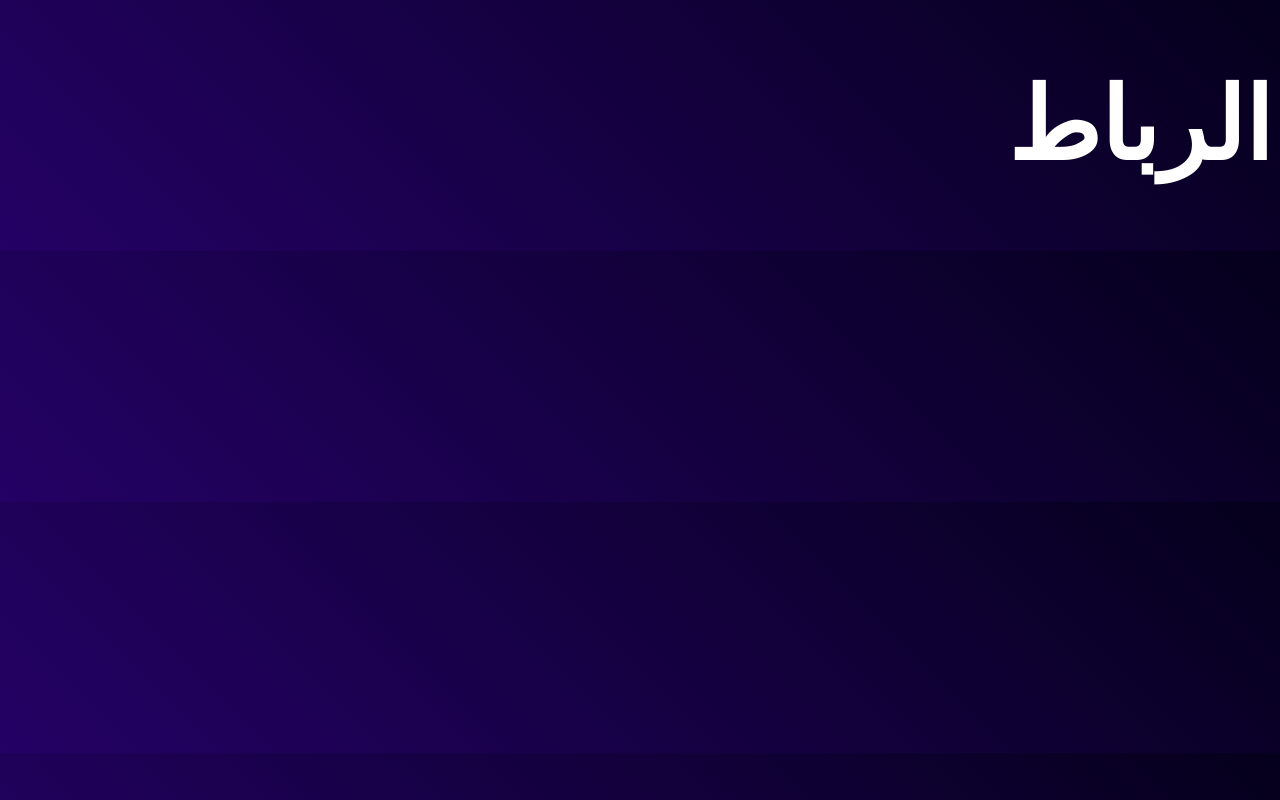
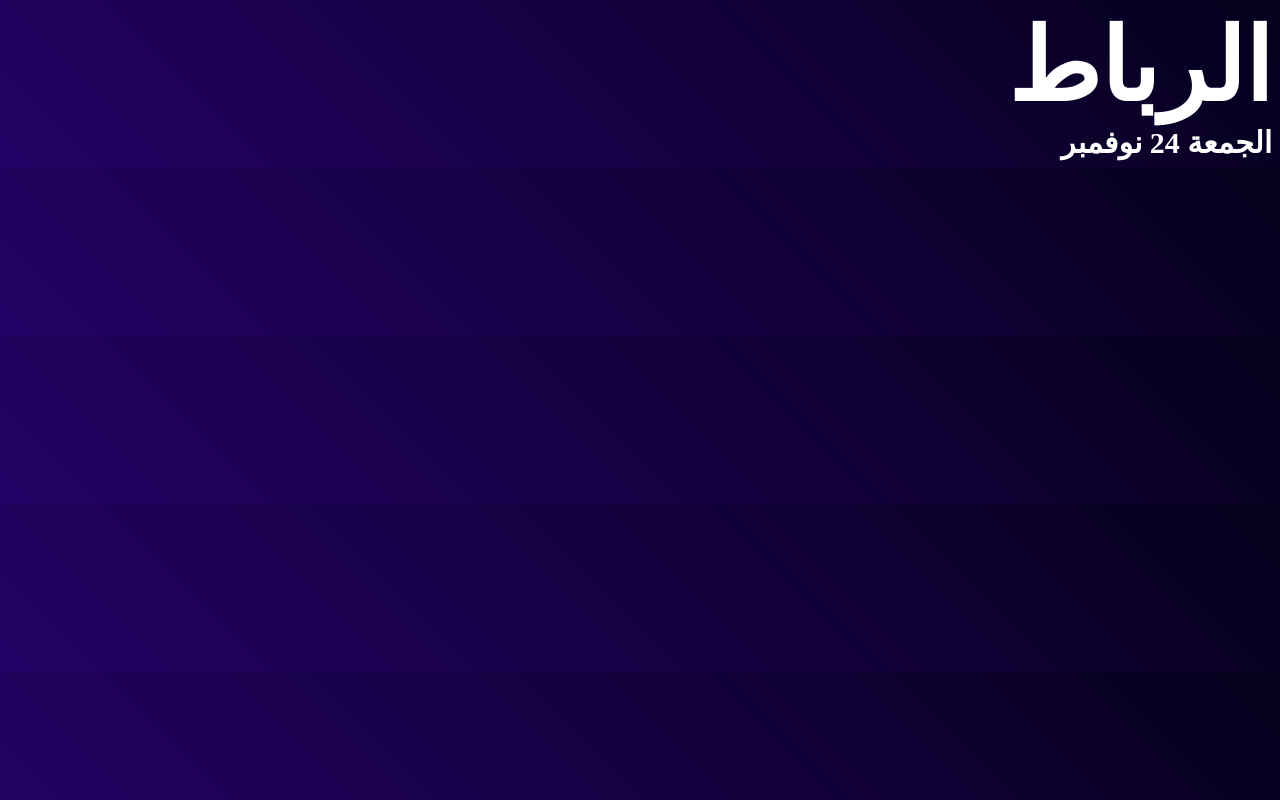
Before and after one commit to Z-kamili/Prayer_Time_API, a plain HTML site: page index.html in a window 1280 px wide. Drawn offline with Linux system fonts and the light colour scheme.

Commit message:
fix style

```diff
--- a/index.html
+++ b/index.html
@@ -13,6 +13,9 @@
             font-size: 100px;
             color: white;
         }
+        h1,h2,h3,h4,h5,h6 {
+            margin: 0px;
+        }
     </style>
 </head>
 <body style="direction:rtl">
@@ -20,8 +23,9 @@
         <!-- CITY NAME + DATE  -->
         <div>
             <!-- CITY NAME -->
-            <div>
+            <div style="color:white">
                 <h1 id="city-name">الرباط</h1>
+                <h6 style="font-size: 30px;">الجمعة 24 نوفمبر</h6>
             </div>
         </div>
         <!--// CITY NAME + DATE -->
```
